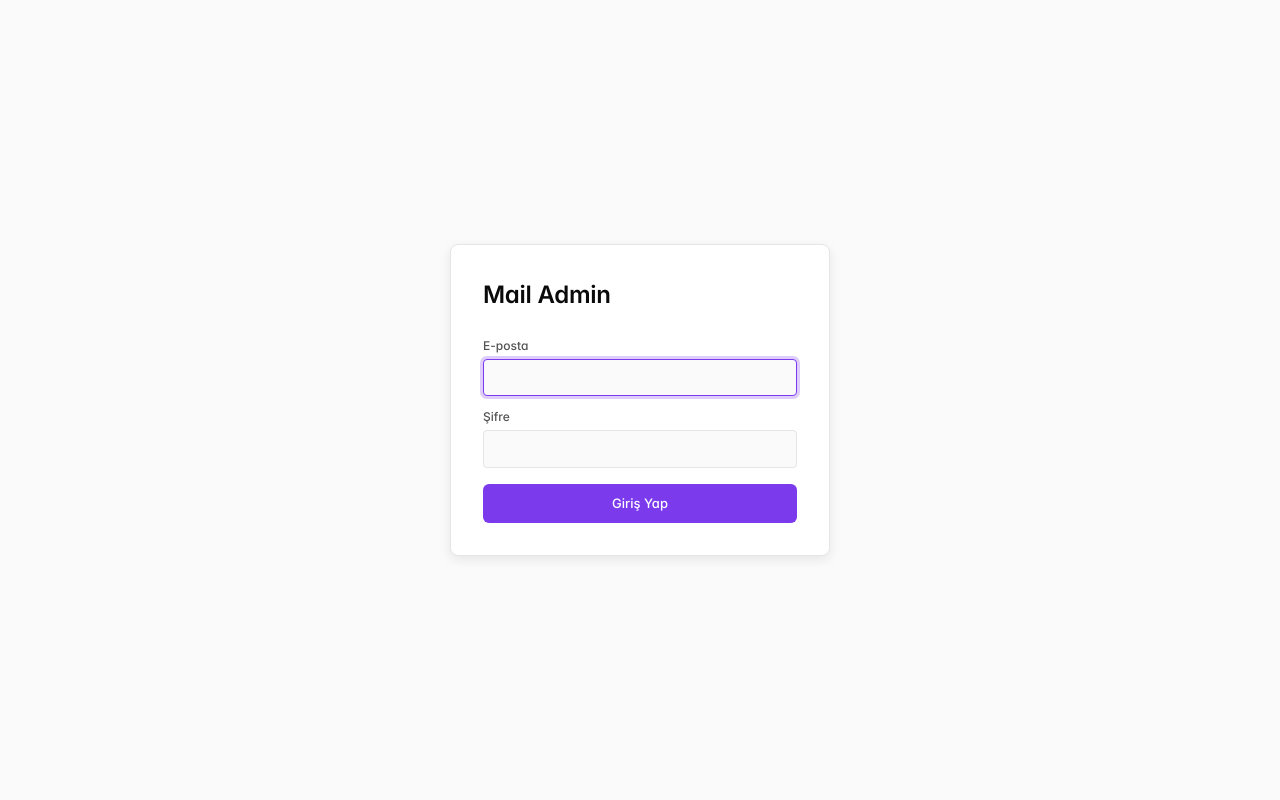
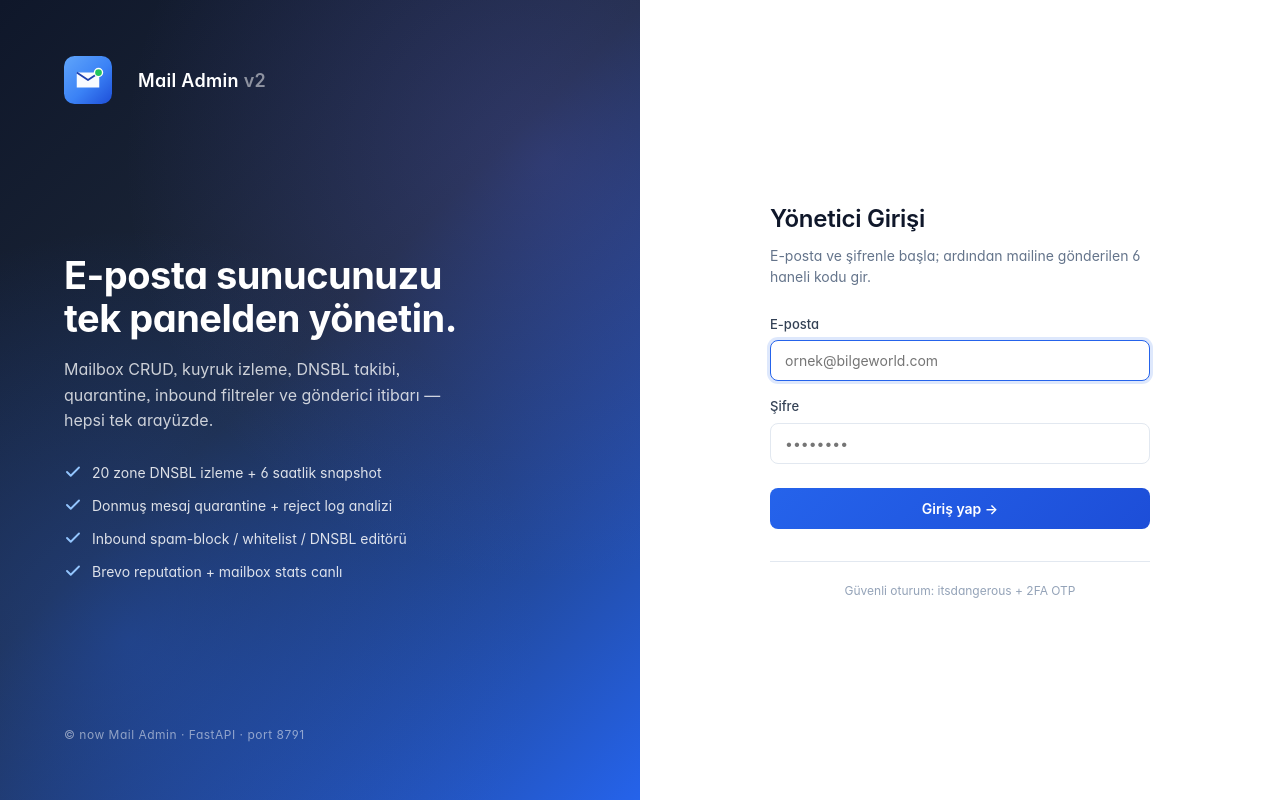
Before and after one commit to eqho10/mail-admin-v2, a FastAPI app: page /login in a window 1280 px wide. Run offline with FastAPI, Linux system fonts and the light colour scheme.

Commit message:
feat(faz6.I): brand logo + blue theme + Turkish sidebar + TR/EN i18n toggle
Logo: new SVG mark — rounded square with blue gradient (3b82f6 → 2563eb →
1e40af), white envelope inside, green admin status dot. Used in sidebar
(34px) and login (48px). Replaces simple stroke envelope.

Blue theme: --accent palette switched from purple (#7c3aed) to blue
(#2563eb light / #60a5fa dark). All hardcoded teal #0891b2 / #0e7490
replaced with #2563eb / #1d4ed8 via sed across app.css, login.css, all
12 page templates. New CSS vars: --accent-dark, --accent-darker,
--accent-soft, --accent-glow, --brand-grad, --brand-grad-deep.

Turkish sidebar: section labels and nav items now Turkish — Recipients
→ Alıcılar, Mail Flow → Posta Akışı, Mailbox'lar → Mail Kutuları,
Suppression → Engelli Adresler, Quarantine → Karantina, Blacklist → Kara
Liste, Deliverability → Teslim Edilebilirlik. Page <h1> headers updated
to match (Suppression, Quarantine, Blacklist, Deliverability, Mailbox'lar
all TR).

i18n: new static/js/i18n.js — simple data-i18n attribute lookup with
TR/EN dictionary in localStorage (mav2_lang). Sidebar TR/EN toggle button
in footer. TR is default; clicking toggle swaps all data-i18n nodes +
page <title>. No backend change — pure client-side.

Login page: bigger 48px logo with blue gradient + green status dot,
auth-brand panel still uses brand-grad-deep (slate 900 → blue), cleaner
typography. Submit button blue gradient.

346 tests passing.

```diff
--- a/static/css/app.css
+++ b/static/css/app.css
@@ -15,7 +15,13 @@
   --fg-1: #525252;
   --fg-2: #a3a3a3;
   --border: #e5e5e5;
-  --accent: #7c3aed;
+  --accent: #2563eb;
+  --accent-dark: #1d4ed8;
+  --accent-darker: #1e40af;
+  --accent-soft: rgba(37, 99, 235, 0.10);
+  --accent-glow: rgba(37, 99, 235, 0.18);
+  --brand-grad: linear-gradient(135deg, #3b82f6 0%, #2563eb 50%, #1e40af 100%);
+  --brand-grad-deep: linear-gradient(135deg, #1e3a8a 0%, #1e40af 50%, #2563eb 100%);
   --success: #10b981;
   --warning: #f59e0b;
   --danger: #ef4444;
--- /dev/null
+++ b/static/css/login.css
@@ -0,0 +1,262 @@
+/* templates/pages/login + verify — Mail Admin v2 modern auth screen.
+   Faz 5 polish 2026-04-30. Split layout, brand-left + form-right, responsive. */
+
+.auth-shell {
+  min-height: 100vh;
+  display: grid;
+  grid-template-columns: minmax(0, 1fr) minmax(0, 1fr);
+  background: var(--color-bg, #f8fafc);
+  font-family: -apple-system, BlinkMacSystemFont, "Segoe UI", system-ui, sans-serif;
+}
+
+@media (max-width: 900px) {
+  .auth-shell {
+    grid-template-columns: 1fr;
+    grid-template-rows: 240px 1fr;
+  }
+}
+
+/* ============ LEFT: brand panel ============ */
+
+.auth-brand {
+  position: relative;
+  background: linear-gradient(135deg, #0f172a 0%, #1e293b 45%, #2563eb 100%);
+  color: #fff;
+  display: flex;
+  flex-direction: column;
+  justify-content: space-between;
+  padding: 56px 64px;
+  overflow: hidden;
+}
+
+.auth-brand::before {
+  content: "";
+  position: absolute;
+  inset: 0;
+  background-image:
+    radial-gradient(circle at 20% 80%, rgba(37,99,235,0.35) 0%, transparent 50%),
+    radial-gradient(circle at 85% 20%, rgba(99,102,241,0.25) 0%, transparent 50%);
+  pointer-events: none;
+}
+
+.auth-brand-top,
+.auth-brand-mid,
+.auth-brand-bot {
+  position: relative;
+  z-index: 1;
+}
+
+.auth-brand-logo {
+  display: inline-flex;
+  align-items: center;
+  gap: 12px;
+  font-weight: 600;
+  font-size: 18px;
+  letter-spacing: 0.3px;
+}
+.auth-brand-logo svg {
+  width: 48px;
+  height: 48px;
+  /* New logo SVG sets its own fill/stroke; clear inherited stroke styling */
+  stroke: none;
+  fill: initial;
+}
+
+.auth-brand-mid h1 {
+  font-size: 38px;
+  font-weight: 700;
+  line-height: 1.15;
+  margin: 0 0 16px;
+  letter-spacing: -0.5px;
+}
+.auth-brand-mid p {
+  font-size: 16px;
+  line-height: 1.6;
+  color: rgba(255,255,255,0.78);
+  max-width: 420px;
+  margin: 0;
+}
+.auth-brand-features {
+  list-style: none;
+  padding: 0;
+  margin: 28px 0 0;
+  display: grid;
+  gap: 12px;
+}
+.auth-brand-features li {
+  display: flex;
+  align-items: center;
+  gap: 10px;
+  font-size: 14px;
+  color: rgba(255,255,255,0.85);
+}
+.auth-brand-features li svg {
+  width: 18px;
+  height: 18px;
+  stroke: #93c5fd;
+  stroke-width: 2.5;
+  fill: none;
+  stroke-linecap: round;
+  stroke-linejoin: round;
+  flex-shrink: 0;
+}
+
+.auth-brand-bot {
+  font-size: 12px;
+  color: rgba(255,255,255,0.5);
+  letter-spacing: 0.5px;
+}
+
+@media (max-width: 900px) {
+  .auth-brand { padding: 28px; }
+  .auth-brand-mid h1 { font-size: 24px; }
+  .auth-brand-mid p,
+  .auth-brand-features { display: none; }
+  .auth-brand-bot { display: none; }
+}
+
+/* ============ RIGHT: form panel ============ */
+
+.auth-form-wrap {
+  display: flex;
+  align-items: center;
+  justify-content: center;
+  padding: 48px 32px;
+  background: #ffffff;
+}
+
+[data-theme="dark"] .auth-form-wrap {
+  background: #0b1120;
+  color: #e2e8f0;
+}
+
+.auth-form-card {
+  width: 100%;
+  max-width: 380px;
+}
+
+.auth-form-card h2 {
+  font-size: 24px;
+  font-weight: 600;
+  margin: 0 0 8px;
+  color: var(--text-primary, #0f172a);
+}
+
+.auth-form-card .auth-subtitle {
+  font-size: 14px;
+  color: var(--text-secondary, #64748b);
+  margin: 0 0 28px;
+  line-height: 1.5;
+}
+
+.auth-error {
+  background: #fef2f2;
+  border: 1px solid #fecaca;
+  color: #b91c1c;
+  padding: 10px 14px;
+  border-radius: 8px;
+  font-size: 13px;
+  margin-bottom: 18px;
+  display: flex;
+  align-items: center;
+  gap: 8px;
+}
+[data-theme="dark"] .auth-error {
+  background: rgba(239,68,68,0.10);
+  border-color: rgba(239,68,68,0.40);
+  color: #fca5a5;
+}
+.auth-error svg {
+  width: 16px;
+  height: 16px;
+  stroke: currentColor;
+  stroke-width: 2;
+  fill: none;
+  flex-shrink: 0;
+}
+
+.auth-field {
+  margin-bottom: 16px;
+}
+.auth-field label {
+  display: block;
+  font-size: 13px;
+  font-weight: 500;
+  color: var(--text-primary, #334155);
+  margin-bottom: 6px;
+}
+.auth-field input {
+  width: 100%;
+  padding: 11px 14px;
+  font-size: 14px;
+  border: 1px solid var(--border-color, #e2e8f0);
+  border-radius: 8px;
+  background: #fff;
+  color: #0f172a;
+  font-family: inherit;
+  transition: border-color 0.15s, box-shadow 0.15s;
+  box-sizing: border-box;
+}
+.auth-field input:focus {
+  outline: none;
+  border-color: #2563eb;
+  box-shadow: 0 0 0 3px rgba(37,99,235,0.15);
+}
+[data-theme="dark"] .auth-field input {
+  background: #1e293b;
+  border-color: #334155;
+  color: #e2e8f0;
+}
+[data-theme="dark"] .auth-field input:focus {
+  border-color: #06b6d4;
+  box-shadow: 0 0 0 3px rgba(6,182,212,0.20);
+}
+
+/* OTP input — large monospace centered */
+.auth-field input.auth-otp {
+  text-align: center;
+  font-family: ui-monospace, SFMono-Regular, "SF Mono", Menlo, monospace;
+  font-size: 28px;
+  letter-spacing: 8px;
+  padding: 14px;
+}
+
+.auth-submit {
+  width: 100%;
+  padding: 12px;
+  background: linear-gradient(135deg, #2563eb 0%, #1d4ed8 100%);
+  color: #fff;
+  border: none;
+  border-radius: 8px;
+  font-size: 14px;
+  font-weight: 600;
+  cursor: pointer;
+  margin-top: 8px;
+  transition: transform 0.05s, box-shadow 0.15s, opacity 0.15s;
+  font-family: inherit;
+}
+.auth-submit:hover {
+  box-shadow: 0 4px 12px rgba(37,99,235,0.30);
+}
+.auth-submit:active {
+  transform: translateY(1px);
+}
+.auth-submit:disabled {
+  opacity: 0.6;
+  cursor: not-allowed;
+}
+
+.auth-footer {
+  margin-top: 32px;
+  padding-top: 20px;
+  border-top: 1px solid var(--border-color, #e2e8f0);
+  font-size: 12px;
+  color: var(--text-secondary, #94a3b8);
+  text-align: center;
+}
+[data-theme="dark"] .auth-footer { border-top-color: #334155; }
+.auth-footer a {
+  color: inherit;
+  text-decoration: none;
+  border-bottom: 1px dotted currentColor;
+}
--- /dev/null
+++ b/static/js/i18n.js
@@ -0,0 +1,116 @@
+// /static/js/i18n.js — Mail Admin v2 — basit TR/EN dil dictionary
+// Kullanım:
+//   <span data-i18n="nav.overview">Genel Bakış</span>  → tr ise "Genel Bakış", en ise "Overview"
+//   localStorage'da "mav2_lang" tutulur. Toggle butonu sidebar.html'de.
+(function () {
+  const KEY = "mav2_lang";
+
+  // En → TR + diğer dil mapping. TR varsayılan.
+  const STRINGS = {
+    tr: {
+      "brand": 'Mail Admin <span class="sidebar-brand-version">v2</span>',
+      "sec.monitoring":   "İzleme",
+      "sec.recipients":   "Alıcılar",
+      "sec.mailflow":     "Posta Akışı",
+      "sec.admin":        "Yönetim",
+      "nav.overview":         "Genel Bakış",
+      "nav.activity":         "Aktivite",
+      "nav.queue":            "Kuyruk",
+      "nav.deliverability":   "Teslim Edilebilirlik",
+      "nav.reports":          "Raporlar",
+      "nav.mailboxes":        "Mail Kutuları",
+      "nav.domains":          "Domain'ler",
+      "nav.suppression":      "Engelli Adresler",
+      "nav.quarantine":       "Karantina",
+      "nav.blacklist":        "Kara Liste",
+      "nav.filters":          "Filtreler",
+      "nav.settings":         "Ayarlar",
+      // page titles
+      "page.overview":        "Genel Bakış",
+      "page.activity":        "Aktivite",
+      "page.queue":           "Kuyruk",
+      "page.deliverability":  "Teslim Edilebilirlik",
+      "page.reports":         "Raporlar",
+      "page.mailboxes":       "Mail Kutuları",
+      "page.domains":         "Domain'ler",
+      "page.suppression":     "Engelli Adresler",
+      "page.quarantine":      "Karantina",
+      "page.blacklist":       "Kara Liste",
+      "page.filters":         "Filtreler",
+      "page.settings":        "Ayarlar",
+    },
+    en: {
+      "brand": 'Mail Admin <span class="sidebar-brand-version">v2</span>',
+      "sec.monitoring":   "Monitoring",
+      "sec.recipients":   "Recipients",
+      "sec.mailflow":     "Mail Flow",
+      "sec.admin":        "Administration",
+      "nav.overview":         "Overview",
+      "nav.activity":         "Activity",
+      "nav.queue":            "Queue",
+      "nav.deliverability":   "Deliverability",
+      "nav.reports":          "Reports",
+      "nav.mailboxes":        "Mailboxes",
+      "nav.domains":          "Domains",
+      "nav.suppression":      "Suppression",
+      "nav.quarantine":       "Quarantine",
+      "nav.blacklist":        "Blacklist",
+      "nav.filters":          "Filters",
+      "nav.settings":         "Settings",
+      "page.overview":        "Overview",
+      "page.activity":        "Activity",
+      "page.queue":           "Queue",
+      "page.deliverability":  "Deliverability",
+      "page.reports":         "Reports",
+      "page.mailboxes":       "Mailboxes",
+      "page.domains":         "Domains",
+      "page.suppression":     "Suppression",
+      "page.quarantine":      "Quarantine",
+      "page.blacklist":       "Blacklist",
+      "page.filters":         "Filters",
+      "page.settings":        "Settings",
+    },
+  };
+
+  function currentLang() {
+    return localStorage.getItem(KEY) || "tr";
+  }
+
+  function applyLang(lang) {
+    const dict = STRINGS[lang] || STRINGS.tr;
+    document.documentElement.setAttribute("lang", lang);
+    document.querySelectorAll("[data-i18n]").forEach(function (el) {
+      const key = el.getAttribute("data-i18n");
+      if (dict[key] != null) el.innerHTML = dict[key];
+    });
+    // page <title>
+    const pageKey = (document.querySelector(".admin-shell")?.dataset.page) || "";
+    if (pageKey && dict["page." + pageKey]) {
+      document.title = dict["page." + pageKey] + " · Mail Admin";
+    }
+    // Toggle label
+    const tlbl = document.getElementById("lang-toggle-label");
+    if (tlbl) tlbl.textContent = lang.toUpperCase();
+  }
+
+  function setLang(lang) {
+    localStorage.setItem(KEY, lang);
+    applyLang(lang);
+  }
+
+  function init() {
+    applyLang(currentLang());
+    const btn = document.getElementById("lang-toggle");
+    if (btn) {
+      btn.addEventListener("click", function () {
+        setLang(currentLang() === "tr" ? "en" : "tr");
+      });
+    }
+  }
+  if (document.readyState === "loading") {
+    document.addEventListener("DOMContentLoaded", init);
+  } else {
+    init();
+  }
+  window.MAv2I18n = { setLang: setLang, currentLang: currentLang, apply: applyLang };
+})();
--- a/templates/base.html
+++ b/templates/base.html
@@ -9,6 +9,7 @@
   <title>{% block title %}Mail Admin{% endblock %}</title>
   <link rel="stylesheet" href="/static/css/app.css">
   <script src="/static/js/theme.js"></script>
+  <script src="/static/js/i18n.js" defer></script>
   <script src="/static/icons/lucide.min.js" defer></script>
   {% block head_extra %}{% endblock %}
 </head>
--- a/templates/login.html
+++ b/templates/login.html
@@ -1,17 +1,74 @@
 {% extends 'base.html' %}
 {% block title %}Mail Admin — Giriş{% endblock %}
+{% block head_extra %}
+<link rel="stylesheet" href="/static/css/login.css">
+{% endblock %}
 {% block body %}
-<main class="login-page" data-page="login">
-  <div class="login-card">
-    <h1 class="login-title">Mail Admin</h1>
-    {% if error %}<div class="alert alert-danger">{{ error }}</div>{% endif %}
-    <form method="post" action="/login">
-      <label>E-posta</label>
-      <input name="email" type="email" required autofocus autocomplete="username">
-      <label>Şifre</label>
-      <input name="password" type="password" required autocomplete="current-password">
-      <button type="submit">Giriş Yap</button>
-    </form>
-  </div>
-</main>
+<div class="auth-shell" data-page="login">
+  <aside class="auth-brand">
+    <div class="auth-brand-top">
+      <span class="auth-brand-logo">
+        <svg viewBox="0 0 64 64" width="48" height="48" aria-hidden="true" style="display:block;">
+          <defs>
+            <linearGradient id="auth-logo-grad" x1="0" y1="0" x2="64" y2="64" gradientUnits="userSpaceOnUse">
+              <stop offset="0%"   stop-color="#60a5fa"/>
+              <stop offset="55%"  stop-color="#3b82f6"/>
+              <stop offset="100%" stop-color="#1d4ed8"/>
+            </linearGradient>
+          </defs>
+          <rect width="64" height="64" rx="14" fill="url(#auth-logo-grad)"/>
+          <path d="M17 22h30v20H17z" fill="#ffffff" fill-opacity="0.97"/>
+          <path d="M17 22l15 10 15-10" fill="none" stroke="#1e40af" stroke-width="2.4" stroke-linejoin="round"/>
+          <circle cx="46" cy="22" r="5.4" fill="#22c55e" stroke="#ffffff" stroke-width="1.8"/>
+        </svg>
+        <span style="margin-left:14px;">Mail Admin <span style="opacity:.5;">v2</span></span>
+      </span>
+    </div>
+    <div class="auth-brand-mid">
+      <h1>E-posta sunucunuzu<br>tek panelden yönetin.</h1>
+      <p>Mailbox CRUD, kuyruk izleme, DNSBL takibi, quarantine, inbound filtreler ve gönderici itibarı — hepsi tek arayüzde.</p>
+      <ul class="auth-brand-features">
+        <li><svg viewBox="0 0 24 24"><polyline points="20 6 9 17 4 12"></polyline></svg> 20 zone DNSBL izleme + 6 saatlik snapshot</li>
+        <li><svg viewBox="0 0 24 24"><polyline points="20 6 9 17 4 12"></polyline></svg> Donmuş mesaj quarantine + reject log analizi</li>
+        <li><svg viewBox="0 0 24 24"><polyline points="20 6 9 17 4 12"></polyline></svg> Inbound spam-block / whitelist / DNSBL editörü</li>
+        <li><svg viewBox="0 0 24 24"><polyline points="20 6 9 17 4 12"></polyline></svg> Brevo reputation + mailbox stats canlı</li>
+      </ul>
+    </div>
+    <div class="auth-brand-bot">
+      © {{ ("now"|string)[:4] if ("now"|string)[:4] else "2026" }} Mail Admin · FastAPI · port 8791
+    </div>
+  </aside>
+
+  <main class="auth-form-wrap">
+    <div class="auth-form-card">
+      <h2>Yönetici Girişi</h2>
+      <p class="auth-subtitle">E-posta ve şifrenle başla; ardından mailine gönderilen 6 haneli kodu gir.</p>
+
+      {% if error %}
+      <div class="auth-error" role="alert">
+        <svg viewBox="0 0 24 24"><circle cx="12" cy="12" r="10"></circle><line x1="12" y1="8" x2="12" y2="12"></line><line x1="12" y1="16" x2="12.01" y2="16"></line></svg>
+        {{ error }}
+      </div>
+      {% endif %}
+
+      <form method="post" action="/login" novalidate>
+        <div class="auth-field">
+          <label for="auth-email">E-posta</label>
+          <input id="auth-email" name="email" type="email" required autofocus
+                 autocomplete="username" placeholder="ornek@bilgeworld.com">
+        </div>
+        <div class="auth-field">
+          <label for="auth-pass">Şifre</label>
+          <input id="auth-pass" name="password" type="password" required
+                 autocomplete="current-password" placeholder="••••••••">
+        </div>
+        <button type="submit" class="auth-submit">Giriş yap →</button>
+      </form>
+
+      <div class="auth-footer">
+        Güvenli oturum: itsdangerous + 2FA OTP
+      </div>
+    </div>
+  </main>
+</div>
 {% endblock %}
--- a/templates/pages/filters.html
+++ b/templates/pages/filters.html
@@ -33,7 +33,7 @@
     border: 1px solid var(--border);
     border-radius: 8px;
     padding: 10px 14px 12px;
-    border-left: 2px solid #0891b2;
+    border-left: 2px solid #2563eb;
   }
   .f-kpi.is-warn   { border-left-color: #eab308; }
   .f-kpi.is-green  { border-left-color: #22c55e; }
@@ -57,9 +57,9 @@
     transition: all .12s;
   }
   .f-btn:hover { background: var(--bg-2); color: var(--fg-0); border-color: var(--fg-2); }
-  .f-btn.is-primary { background: linear-gradient(135deg, #0891b2 0%, #0e7490 100%); border-color: #0e7490; color: #fff; }
+  .f-btn.is-primary { background: linear-gradient(135deg, #2563eb 0%, #1d4ed8 100%); border-color: #1d4ed8; color: #fff; }
   .f-btn.is-primary:hover { color: #fff; opacity: .9; }
-  .ftab.tab-active { color: #0891b2 !important; border-bottom-color: #0891b2 !important; font-weight: 600; }
+  .ftab.tab-active { color: #2563eb !important; border-bottom-color: #2563eb !important; font-weight: 600; }
 </style>
 {% endblock %}
 {% block body %}
--- a/templates/pages/settings.html
+++ b/templates/pages/settings.html
@@ -23,7 +23,7 @@
     background: var(--bg-2);
   }
   .settings-card-head h3 { margin: 0; font-size: 12px; font-weight: 600; color: var(--fg-1); text-transform: uppercase; letter-spacing: .4px; }
-  .settings-card-head svg { width: 13px; height: 13px; color: #0891b2; stroke: currentColor; fill: none; stroke-width: 2; }
+  .settings-card-head svg { width: 13px; height: 13px; color: #2563eb; stroke: currentColor; fill: none; stroke-width: 2; }
   .settings-card-body { padding: 10px 14px 12px; font-size: 12px; }
   .settings-row {
     display: grid;
@@ -82,7 +82,7 @@
           <div class="settings-row"><span class="settings-label">Plan</span><span class="settings-value" id="set-brevo-plan">…</span></div>
           <div class="settings-row"><span class="settings-label">Kalan kredi</span><span class="settings-value" id="set-brevo-credits">…</span></div>
           <div class="settings-row"><span class="settings-label">SMTP host</span><span class="settings-value">smtp-relay.brevo.com:587</span></div>
-          <div class="settings-row"><span class="settings-label">Belge</span><span class="settings-value"><a href="https://app.brevo.com/" target="_blank" rel="noopener" style="color:#0891b2;">Brevo Dashboard ↗</a></span></div>
+          <div class="settings-row"><span class="settings-label">Belge</span><span class="settings-value"><a href="https://app.brevo.com/" target="_blank" rel="noopener" style="color:#2563eb;">Brevo Dashboard ↗</a></span></div>
         </div>
       </div>
 
```
Also changed, not shown: other parts of static/css/app.css (+41 -13 lines), templates/components/sidebar.html (+34 -22 lines), templates/pages/activity.html (+9 -9 lines), templates/pages/blacklist.html (+4 -4 lines), templates/pages/deliverability.html (+4 -4 lines), templates/pages/domains.html (+6 -6 lines), templates/pages/mailboxes.html (+9 -9 lines), templates/pages/overview.html (+18 -18 lines), templates/pages/quarantine.html (+6 -6 lines), templates/pages/queue.html (+6 -6 lines), templates/pages/reports.html (+5 -5 lines), templates/pages/suppression.html (+9 -9 lines).
